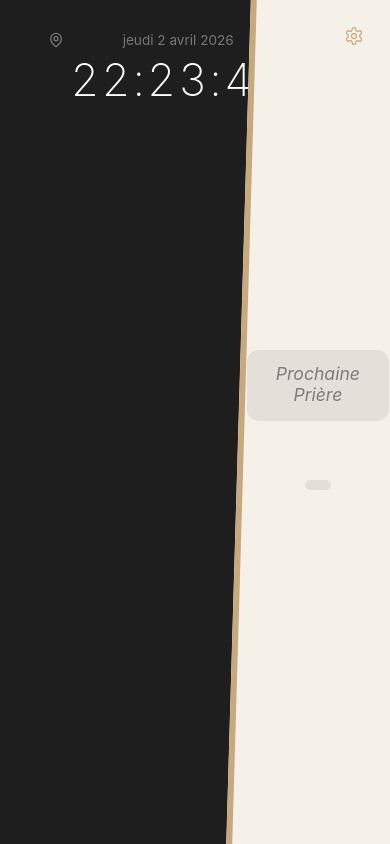
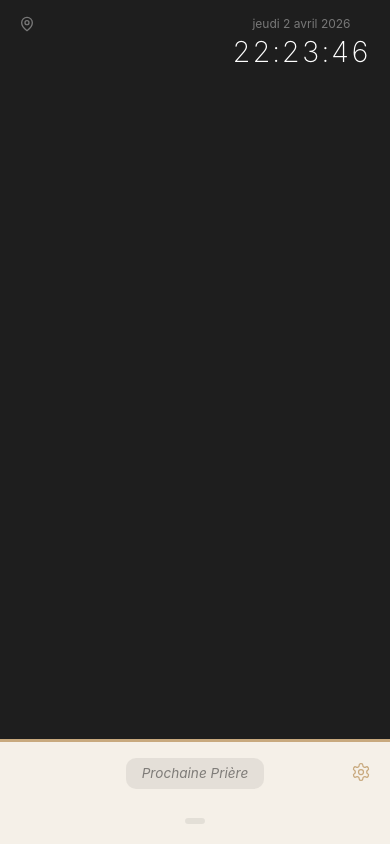
Before and after one commit to sebauvray/adhan, a FastAPI app: template web/templates/dashboard.html in a window 390 px wide. Run offline with FastAPI, Linux system fonts and the light colour scheme; the template is opened without the code that fills it, so the values that code supplies are empty; parts of the project's set-up code (start-up, migrations or seed data) failed here and were passed over.

Commit message:
Mobile-first responsive layout for dashboard and setup pages

```diff
--- a/web/static/style.css
+++ b/web/static/style.css
@@ -26,62 +26,43 @@ body.dashboard-page {
 }
 
 /* ==========================================
-   DASHBOARD
+   DASHBOARD — Mobile first
    ========================================== */
 
 .dashboard {
   width: 100vw;
   height: 100vh;
-  position: relative;
+  display: flex;
+  flex-direction: column;
   overflow: hidden;
 }
 
-/* --- Left Panel (full background) --- */
+/* --- Left Panel --- */
 
 .panel-left {
-  position: absolute;
-  top: 0;
-  left: 0;
-  width: 100%;
-  height: 100%;
+  flex: 1;
   background: var(--dark);
   color: var(--text-primary);
   display: flex;
   flex-direction: column;
-  padding: 2rem 3rem;
-  z-index: 1;
+  padding: 1rem 1.2rem;
+  min-height: 0;
 }
 
-/* --- Right Panel (overlaid with diagonal cut) --- */
+/* --- Right Panel --- */
 
 .panel-right {
-  position: absolute;
-  top: 0;
-  right: 0;
-  width: 42%;
-  height: 100%;
   background: var(--light);
   color: var(--text-dark);
   display: flex;
   align-items: center;
   justify-content: center;
-  z-index: 3;
-  clip-path: polygon(15% 0, 100% 0, 100% 100%, 0% 100%);
-  padding-left: 5%;
+  padding: 1rem;
+  border-top: 3px solid var(--accent);
+  position: relative;
 }
 
-/* Golden diagonal line along the panel edge */
-.panel-right::before {
-  content: '';
-  position: absolute;
-  top: 0;
-  left: 0;
-  width: 100%;
-  height: 100%;
-  background: var(--accent);
-  clip-path: polygon(15% 0, calc(15% + 6px) 0, 6px 100%, 0% 100%);
-  z-index: 5;
-}
+.panel-right::before { display: none; }
 
 /* --- Top Bar --- */
 
@@ -89,8 +70,8 @@ body.dashboard-page {
   display: flex;
   align-items: flex-start;
   justify-content: space-between;
-  margin-bottom: 2rem;
-  width: 55%;
+  margin-bottom: 0.8rem;
+  width: 100%;
 }
 
 /* --- Icon Buttons (global style) --- */
@@ -123,8 +104,8 @@ body.dashboard-page {
 
 .settings-global {
   position: absolute;
-  top: 1.2rem;
-  right: 1.2rem;
+  top: 0.8rem;
+  right: 0.8rem;
 }
 
 /* --- Weather --- */
@@ -132,14 +113,14 @@ body.dashboard-page {
 .weather {
   display: flex;
   flex-direction: column;
-  gap: 0.5rem;
+  gap: 0.3rem;
 }
 
 .weather-location {
   display: flex;
   align-items: center;
   gap: 0.4rem;
-  font-size: 0.95rem;
+  font-size: 0.8rem;
   color: var(--text-muted);
 }
 
@@ -151,33 +132,31 @@ body.dashboard-page {
 .weather-condition {
   display: flex;
   align-items: center;
-  gap: 0.8rem;
-  margin-top: 0.2rem;
+  gap: 0.5rem;
 }
 
-.weather-icon { font-size: 3.5rem; line-height: 1; }
-.weather-temp { font-size: 3rem; font-weight: 200; }
+.weather-icon { font-size: 2rem; line-height: 1; }
+.weather-temp { font-size: 1.8rem; font-weight: 200; }
 
 /* --- Clock --- */
 
 .clock {
   text-align: center;
-  width: 280px;
 }
 
-.clock__date { font-size: 0.85rem; color: var(--text-muted); margin-bottom: 0.3rem; }
-.clock__time { font-size: 2.8rem; font-weight: 200; letter-spacing: 0.05em; font-variant-numeric: tabular-nums; }
+.clock__date { font-size: 0.75rem; color: var(--text-muted); margin-bottom: 0.2rem; }
+.clock__time { font-size: 1.8rem; font-weight: 200; letter-spacing: 0.05em; font-variant-numeric: tabular-nums; }
 
 
-/* --- Prayer List (cascading diagonal) --- */
+/* --- Prayer List --- */
 
 .prayers-list {
   flex: 1;
   display: flex;
   flex-direction: column;
   justify-content: center;
-  gap: 1.2rem;
-  width: 55%;
+  gap: 0.4rem;
+  min-height: 0;
 }
 
 .prayer-item {
@@ -252,63 +228,135 @@ body.dashboard-page {
 
 .next-prayer {
   text-align: center;
-  padding: 0 2rem;
+  padding: 0 1rem;
 }
 
 .next-header {
   display: inline-flex;
   flex-direction: column;
   align-items: center;
-  gap: 0.2rem;
+  gap: 0.1rem;
   background: var(--iqama-bg-light);
-  padding: 0.8rem 1.8rem;
-  border-radius: 12px;
+  padding: 0.4rem 1rem;
+  border-radius: 10px;
   color: var(--text-dark-muted);
-  margin-bottom: 2.5rem;
+  margin-bottom: 0.8rem;
 }
 
 .next-label {
-  font-size: 1.1rem;
+  font-size: 0.85rem;
   font-style: italic;
   font-weight: 400;
 }
 
 .countdown {
-  font-size: 1.3rem;
+  font-size: 1rem;
   font-weight: 500;
   color: var(--text-dark);
 }
 
 .next-arabic {
   font-family: 'Amiri', serif;
-  font-size: 5rem;
+  font-size: 2.5rem;
   font-weight: 700;
   line-height: 1.2;
-  margin-bottom: 0.5rem;
+  margin-bottom: 0.3rem;
   direction: rtl;
 }
 
 .next-time {
-  font-size: 3.5rem;
+  font-size: 2rem;
   font-weight: 300;
   font-style: italic;
   color: var(--accent);
-  margin-bottom: 0.8rem;
+  margin-bottom: 0.4rem;
 }
 
 #next-iqama {
   display: inline-flex;
   align-items: center;
   gap: 0.4rem;
-  font-size: 0.85rem;
+  font-size: 0.75rem;
   background: var(--iqama-bg-light);
-  padding: 0.3rem 0.8rem;
-  border-radius: 12px;
+  padding: 0.2rem 0.6rem;
+  border-radius: 10px;
   color: var(--text-dark-muted);
 }
 
 #next-iqama .iqm-icon {
   stroke: var(--text-dark-muted);
+}
+
+/* --- Dashboard Desktop --- */
+
+@media (min-width: 769px) {
+  .dashboard {
+    flex-direction: row;
+    position: relative;
+  }
+
+  .panel-left {
+    position: absolute;
+    top: 0; left: 0;
+    width: 100%; height: 100%;
+    padding: 2rem 3rem;
+    z-index: 1;
+  }
+
+  .panel-right {
+    position: absolute;
+    top: 0; right: 0;
+    width: 42%; height: 100%;
+    z-index: 3;
+    clip-path: polygon(15% 0, 100% 0, 100% 100%, 0% 100%);
+    padding-left: 5%;
+    border-top: none;
+  }
+
+  .panel-right::before {
+    display: block;
+    content: '';
+    position: absolute;
+    top: 0; left: 0;
+    width: 100%; height: 100%;
+    background: var(--accent);
+    clip-path: polygon(15% 0, calc(15% + 6px) 0, 6px 100%, 0% 100%);
+    z-index: 5;
+  }
+
+  .top-bar { width: 55%; margin-bottom: 2rem; }
+  .settings-global { top: 1.2rem; right: 1.2rem; }
+
+  .weather-location { font-size: 0.95rem; }
+  .weather-condition { gap: 0.8rem; margin-top: 0.2rem; }
+  .weather-icon { font-size: 3.5rem; }
+  .weather-temp { font-size: 3rem; }
+
+  .clock { width: 280px; }
+  .clock__date { font-size: 0.85rem; margin-bottom: 0.3rem; }
+  .clock__time { font-size: 2.8rem; }
+
+  .prayers-list { gap: 1.2rem; width: 55%; }
+  .prayer-item { width: 170px; height: 105px; gap: 0.25rem; padding: 0; }
+  .prayer-item:nth-child(1) { margin-left: 60%; }
+  .prayer-item:nth-child(2) { margin-left: 50%; }
+  .prayer-item:nth-child(3) { margin-left: 40%; }
+  .prayer-item:nth-child(4) { margin-left: 30%; }
+  .prayer-item:nth-child(5) { margin-left: 20%; }
+  .prayer-item.current { transform: scale(1.08); transform-origin: left center; }
+  .prayer-name { font-size: 1rem; }
+  .prayer-item.current .prayer-name { font-size: 1.15rem; }
+  .prayer-time { font-size: 1.6rem; }
+  .prayer-item.current .prayer-time { font-size: 1.85rem; }
+  .prayer-iqama { font-size: 0.7rem; gap: 0.35rem; padding: 0.25rem 0.6rem; }
+
+  .next-prayer { padding: 0 2rem; }
+  .next-header { padding: 0.8rem 1.8rem; border-radius: 12px; margin-bottom: 2.5rem; }
+  .next-label { font-size: 1.1rem; }
+  .countdown { font-size: 1.3rem; }
+  .next-arabic { font-size: 5rem; margin-bottom: 0.5rem; }
+  .next-time { font-size: 3.5rem; margin-bottom: 0.8rem; }
+  #next-iqama { font-size: 0.85rem; padding: 0.3rem 0.8rem; border-radius: 12px; }
 }
 
 /* ==========================================
```
Also changed, not shown: other parts of web/static/style.css (+24 -22 lines).
